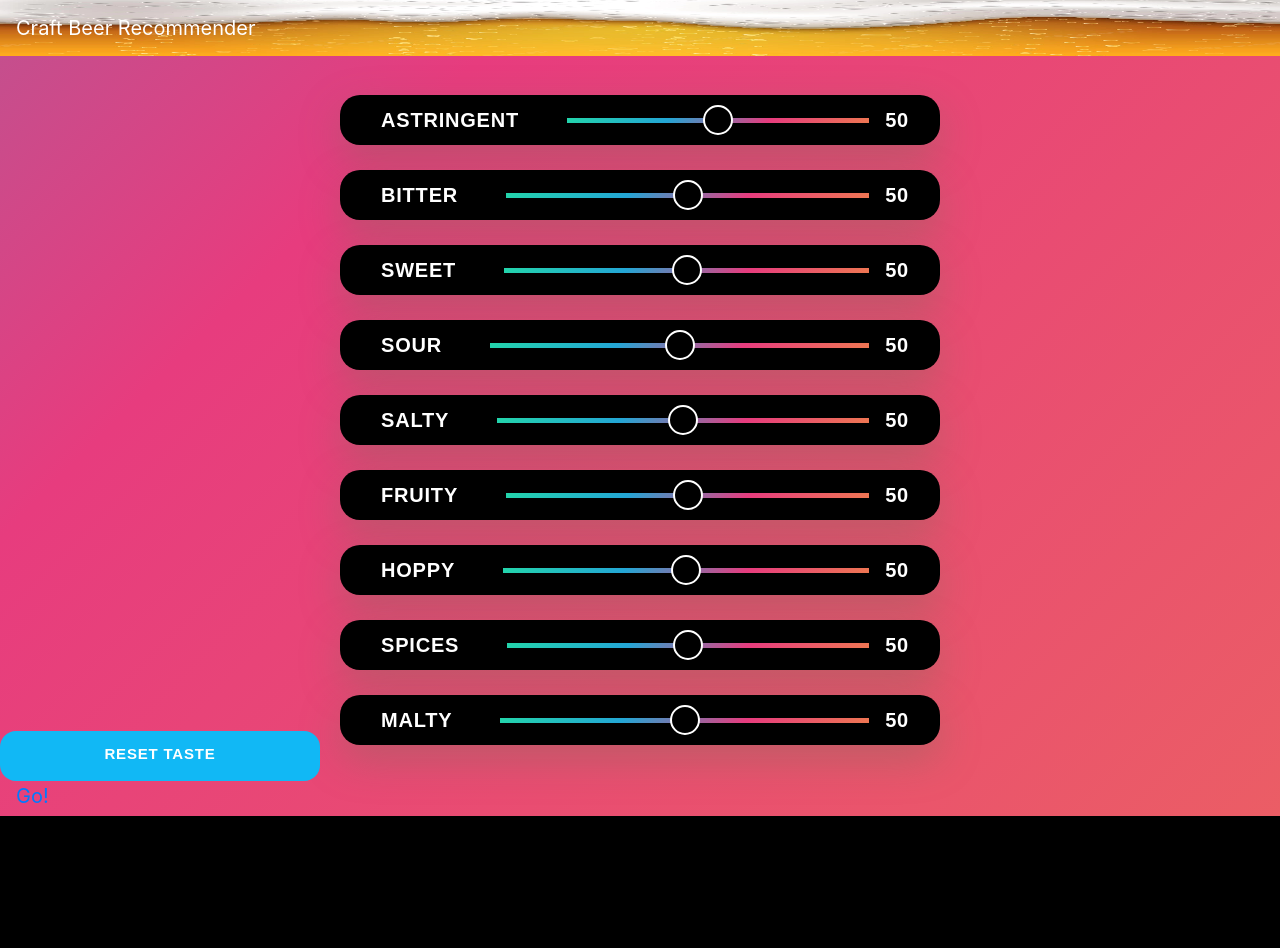
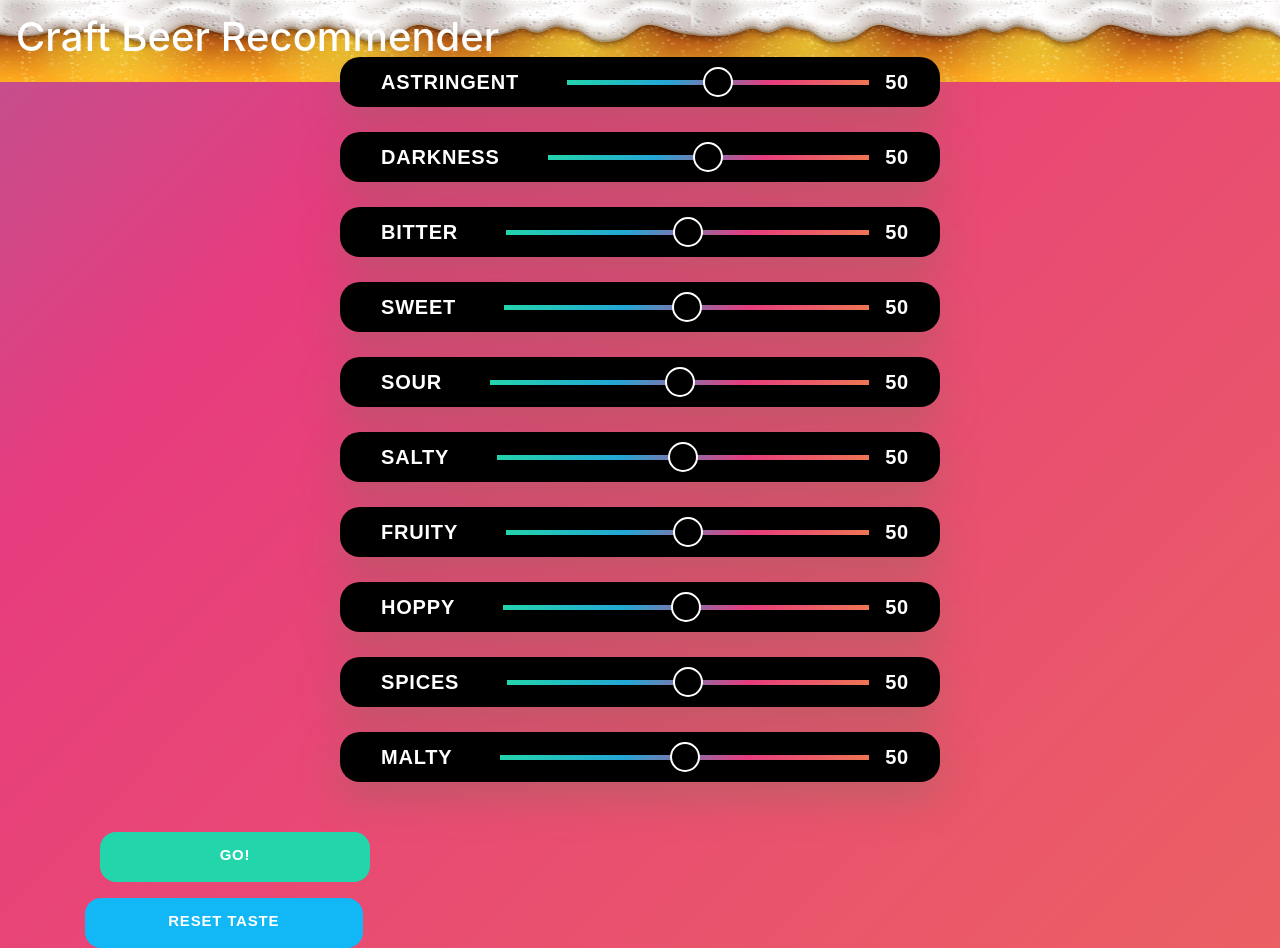
Before and after one commit to Tmalasky/Beer_Recommender, a Flask app: page / in a window 1280 px wide. Before the commit the page ends 816 px from the top, so only its background shows below. Run offline with Flask 2, Linux system fonts and the light colour scheme; some libraries are stand-ins or nearby versions.

Commit message:
debugging web app.

```diff
--- a/app.py
+++ b/app.py
@@ -1,4 +1,4 @@
-from flask import Flask, render_template, redirect, url_for
+from flask import Flask, render_template, request
 import beer_model_script
 
 app = Flask(__name__)
@@ -8,9 +8,11 @@ def home():
     return render_template("Beer_Recommender.html")
 
 
-@app.route("/your-beers")
+@app.route("/your-beers", methods=["GET", "POST"])
 def beers():
-    pred_style, top_5_same_style, top_5_diff_style = beer_model_script.find_beers()
+    input = request.form.getlist('user_input')
+    print(input)
+    pred_style, top_5_same_style, top_5_diff_style = beer_model_script.find_beers(input)
     return render_template("your-beers.html", pred_style = pred_style, top_5_same_style = top_5_same_style, top_5_diff_style = top_5_diff_style)
 
 
--- a/static/css/style.css
+++ b/static/css/style.css
@@ -23,7 +23,7 @@ body {
 
 .navbar {
     background-image: url("../images/beer_close.png");
-    background-size: 100% 100%;
+    background-size: 18% 100%;
     text-align: center;
   }
 
@@ -48,7 +48,7 @@ body {
 .slider p {
     color: white;
     display: inline-block;
-    font-family: din-round,sans-serif;
+    font-family: din-round, sans-serif;
     font-size: 20px;
     font-weight: 700;
     letter-spacing: .8px;
@@ -81,7 +81,6 @@ body {
     background: black;
 }
 
-/* CSS */
 .reset-button {
   appearance: button;
   background-color: #11b8f5;
@@ -92,7 +91,7 @@ body {
   color: #FFFFFF;
   cursor: pointer;
   display: inline;
-  font-family: din-round,sans-serif;
+  font-family: din-round, sans-serif;
   font-size: 15px;
   font-weight: 700;
   letter-spacing: .8px;
@@ -112,3 +111,34 @@ body {
   white-space: nowrap;
   width: 25%;
 }
+
+.button {
+    appearance: button;
+    background-color: #23d5ab;
+    border: solid transparent;
+    border-radius: 16px;
+    border-width: 0 0 4px;
+    box-sizing: border-box;
+    color: #FFFFFF;
+    cursor: pointer;
+    display: inline;
+    font-family: din-round, sans-serif;
+    font-size: 15px;
+    font-weight: 700;
+    letter-spacing: .8px;
+    line-height: 20px;
+    margin: 0;
+    outline: none;
+    overflow: visible;
+    padding: 13px 16px;
+    position: relative;
+    text-align: center;
+    text-transform: uppercase;
+    transform: translateZ(0);
+    transition: filter .2s;
+    user-select: none;
+    -webkit-user-select: none;
+    vertical-align: middle;
+    white-space: nowrap;
+    width: 25%;
+  }
--- a/templates/Beer_Recommender.html
+++ b/templates/Beer_Recommender.html
@@ -13,73 +13,88 @@
     crossorigin="anonymous"
     />
     <!-- Link to our stylesheet -->
-    <link rel="stylesheet" href="static/css/style.css">
+    <link rel="stylesheet" href="../static/css/style.css">
 </head>
 <body>
-    <!-- Wrapper class to help group BS elements -->
-    <div class="wrapper">
-        <!-- Navigation Bar-->
+    <!-- NAV BAR -->
     <nav class="navbar navbar-dark bg-dark navbar-expand-lg">
         <!-- Link to refresh page  -->
-            <a class="navbar-brand" href="Beer_Recommender.html">Craft Beer Recommender</a>
+        <a class="navbar-brand" href="Beer_Recommender.html"><h1>Craft Beer Recommender</h1></a>
     </nav>
-    </div>
+    <div class="container">
+        <!-- SLIDERS -->
+        <form method="post" id="sliders">
             <!-- Astringency -->
             <div class="slider">
                 <p><b>Astringent</b><pre></pre></p>
-        <input type="range" min="0" max="100" value="50" step="1" oninput="astringentValue.innerText = this.value">
+                <input type="range" name="user_input" min="0" max="100" value="50" step="1" oninput="astringentValue.innerText = this.value">
                 <p id="astringentValue">50</p>
+            </div>
+            <!-- Body (Light/Dark)-->
+            <div class="slider">
+                <p><b>Darkness</b><pre></pre></p>
+                <input type="range" name="user_input" min="0" max="100" value="50" step="1" oninput="bodyValue.innerText = this.value">
+                <p id="bodyValue">50</p>
             </div>
             <!-- Bitterness -->
             <div class="slider">
                 <p><b>Bitter</b><pre></pre></p>
-        <input type="range" min="0" max="100" value="50" step="1" oninput="bitterValue.innerText = this.value">
+                <input type="range" name="user_input" min="0" max="100" value="50" step="1" oninput="bitterValue.innerText = this.value">
                 <p id="bitterValue">50</p>
             </div>
             <!-- Sweetness -->
             <div class="slider">
                 <p><b>Sweet </b><pre></pre></p>
-        <input type="range" min="0" max="100" value="50" step="1" oninput="sweetValue.innerText = this.value">
+                <input type="range" name="user_input" min="0" max="100" value="50" step="1" oninput="sweetValue.innerText = this.value">
                 <p id="sweetValue">50</p>
             </div>
             <!-- Sourness -->
             <div class="slider">
                 <p><b>Sour </b><pre></pre></p>
-        <input type="range" min="0" max="100" value="50" step="1" oninput="sourValue.innerText = this.value">
+                <input type="range" name="user_input" min="0" max="100" value="50" step="1" oninput="sourValue.innerText = this.value">
                 <p id="sourValue">50</p>
             </div>
             <!-- Saltiness -->
             <div class="slider">
                 <p><b>Salty </b><pre></pre></p>
-        <input type="range" min="0" max="100" value="50" step="1" oninput="saltyValue.innerText = this.value">
+                <input type="range" name="user_input" min="0" max="100" value="50" step="1" oninput="saltyValue.innerText = this.value">
                 <p id="saltyValue">50</p>
             </div>
             <!-- Fruitiness -->
             <div class="slider">
                 <p><b>Fruity </b><pre></pre></p>
-        <input type="range" min="0" max="100" value="50" step="1" oninput="fruityValue.innerText = this.value">
+                <input type="range" name="user_input" min="0" max="100" value="50" step="1" oninput="fruityValue.innerText = this.value">
                 <p id="fruityValue">50</p>
             </div>
             <!-- Hoppiness -->
             <div class="slider">
                 <p><b>Hoppy </b><pre></pre></p>
-        <input type="range" min="0" max="100" value="50" step="1" oninput="hoppyValue.innerText = this.value">
+                <input type="range" name="user_input" min="0" max="100" value="50" step="1" oninput="hoppyValue.innerText = this.value">
                 <p id="hoppyValue">50</p>
             </div>
             <!-- Spices -->
             <div class="slider">
                 <p><b>Spices </b><pre></pre></p>
-        <input type="range" min="0" max="100" value="50" step="1" oninput="spicyValue.innerText = this.value">
+                <input type="range" name="user_input" min="0" max="100" value="50" step="1" oninput="spicyValue.innerText = this.value">
                 <p id="spicyValue">50</p>
             </div>
             <!-- Maltiness -->
             <div class="slider">
                 <p><b>Malty </b><pre></pre></p>
-        <input type="range" min="0" max="100" value="50" step="1" oninput="maltyValue.innerText = this.value">
+                <input type="range" name="user_input" min="0" max="100" value="50" step="1" oninput="maltyValue.innerText = this.value">
                 <p id="maltyValue">50</p>
             </div>
-    <!-- Buttons -->
+            <div class="col-md-12">
+                <p><a class="button btn-lg" role="button" href="your-beers">Go!</a></p>
+            </div>
+        </form>
+        <!-- BUTTONS -->
+        <div class="row" id="buttons">
+            <div class="col-md-12">
                 <button class="reset-button btn-lg" role="button" onclick="history.go(0);">Reset Taste</button>
-    <p><a class="button btn-lg" role="button" href="/beer">Go!</a></p>
+            </div>
+
+        </div>
+    </div>
 </body>
 </html>
```
Also changed, not shown: beer_model_script.py (+28 -10 lines), templates/your-beers.html (+12 -2 lines), beer_data.sqlite, 3 other files. Lines whose indentation alone changed are shown as unchanged.
